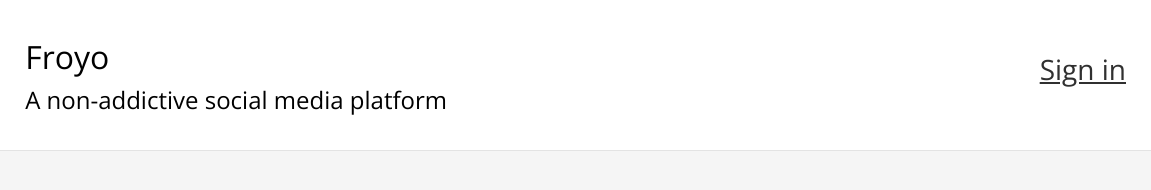
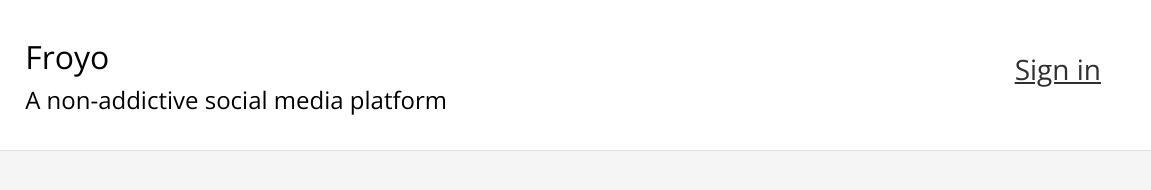
Before and after one commit to jjakk/Froyo, a plain HTML site: page mvp/index.html in a window 1280 px wide. Shown: the full height of the page, 129-1280 px from the left. Drawn offline with nearby package versions, Linux system fonts and the light colour scheme.

Commit message:
sign in button realign

```diff
--- a/mvp/index.css
+++ b/mvp/index.css
@@ -29,8 +29,7 @@
   display: inline-block;
   font-size: 28px;
   color: #303030;
-  margin: 25px;
-  margin-top: 50px;
+  margin: 50px;
 }
 
 #menu a{
```
